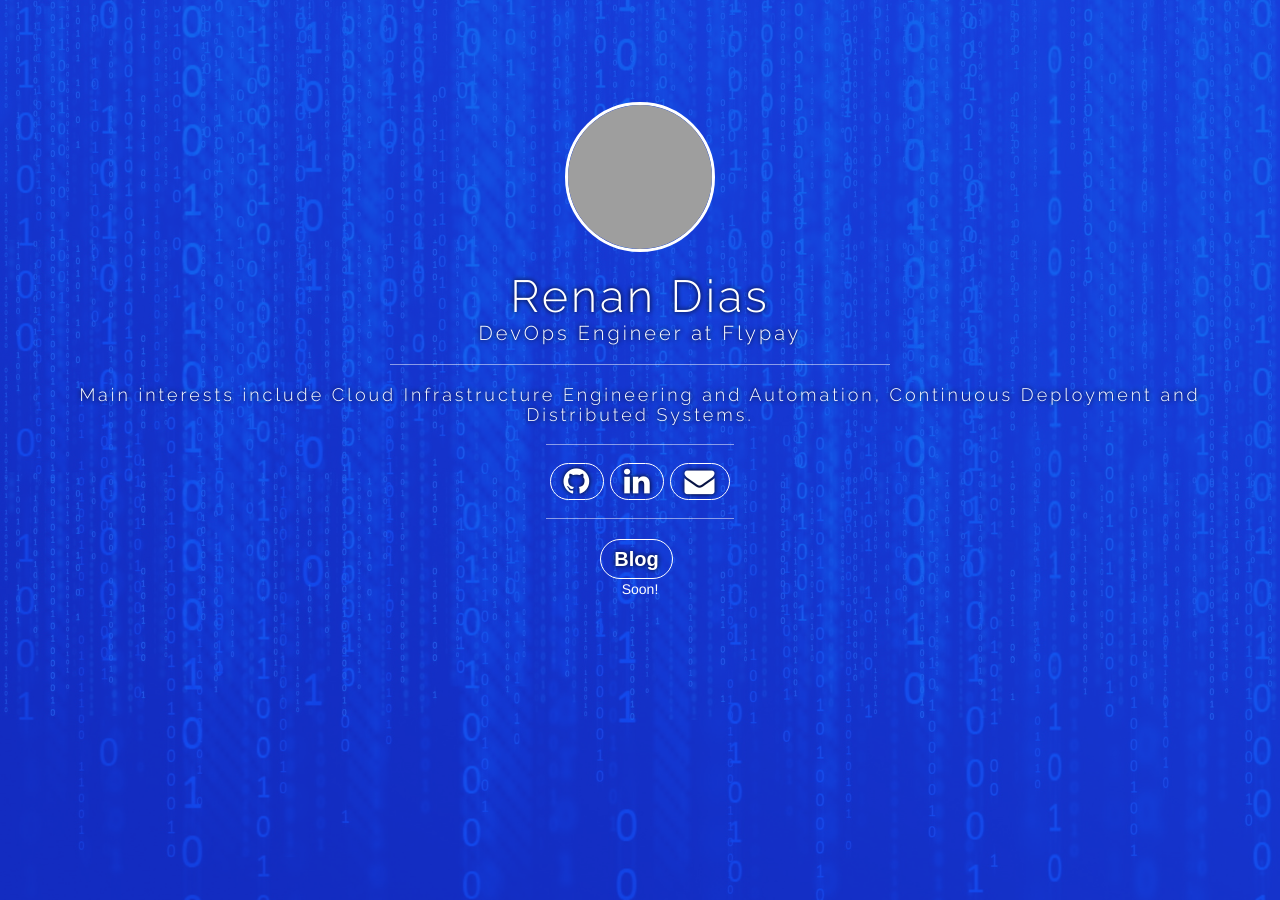
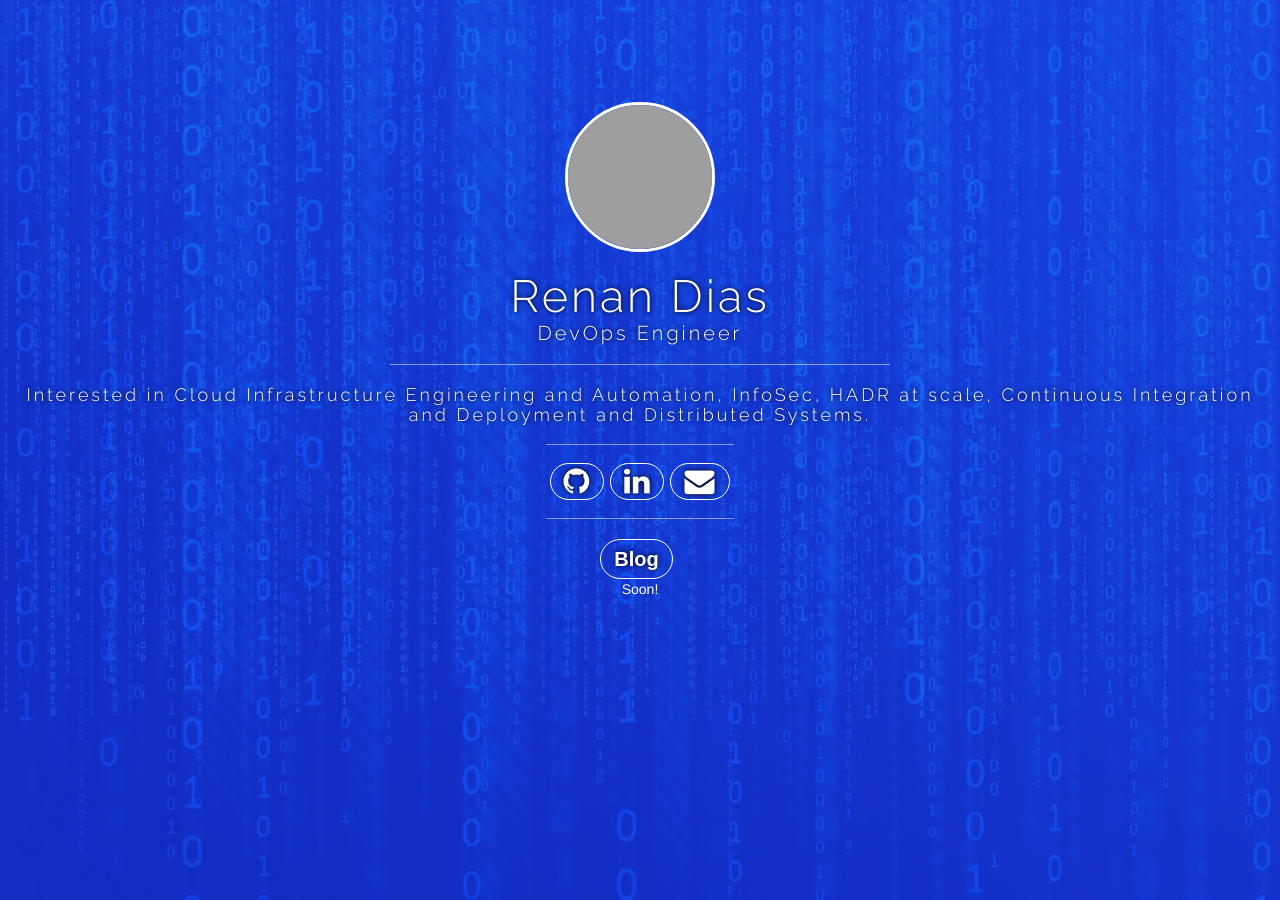
Before and after one commit to renansdias/renansdias.github.io, a Jekyll site: the page built from index.html, in a window 1280 px wide. Built offline with Jekyll 4.4.1, drawn with Linux system fonts in a browser that asks for light colours; nearby versions of some CDN libraries; the list of posts is cut into pages by our own code; comment, search, counter and statistics services are not loaded; grey boxes are pictures that could not be loaded.

Commit message:
Changed description

```diff
--- a/_config.yml
+++ b/_config.yml
@@ -26,9 +26,9 @@ paginate_path: "page/:num"
 
 author:
   name: Renan Dias
-  role: DevOps Engineer at Flypay
+  role: DevOps Engineer
   email: me@renandias.guru
   github: renansdias
   linkedin: https://uk.linkedin.com/in/renan-dias-a2801163
-  bio: "Main interests include Cloud Infrastructure Engineering and Automation, Continuous Deployment and Distributed Systems."
+  bio: "Interested in Cloud Infrastructure Engineering and Automation, InfoSec, HADR at scale, Continuous Integration and Deployment and Distributed Systems."
   uno-dbyll: https://media.licdn.com/mpr/mpr/shrinknp_400_400/AAEAAQAAAAAAAAYUAAAAJDg0NWQ4NWI2LWFkYmQtNGIxYy1iMTgxLTFlOGE1YzczMjA1OQ.jpg
```
Also changed, not shown: 1 other file.
